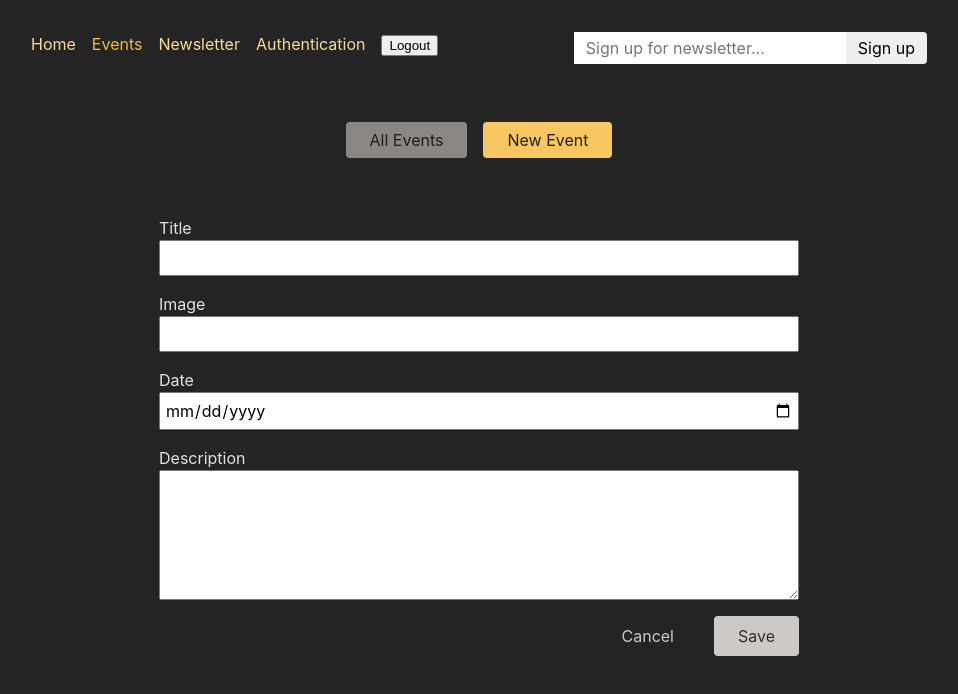
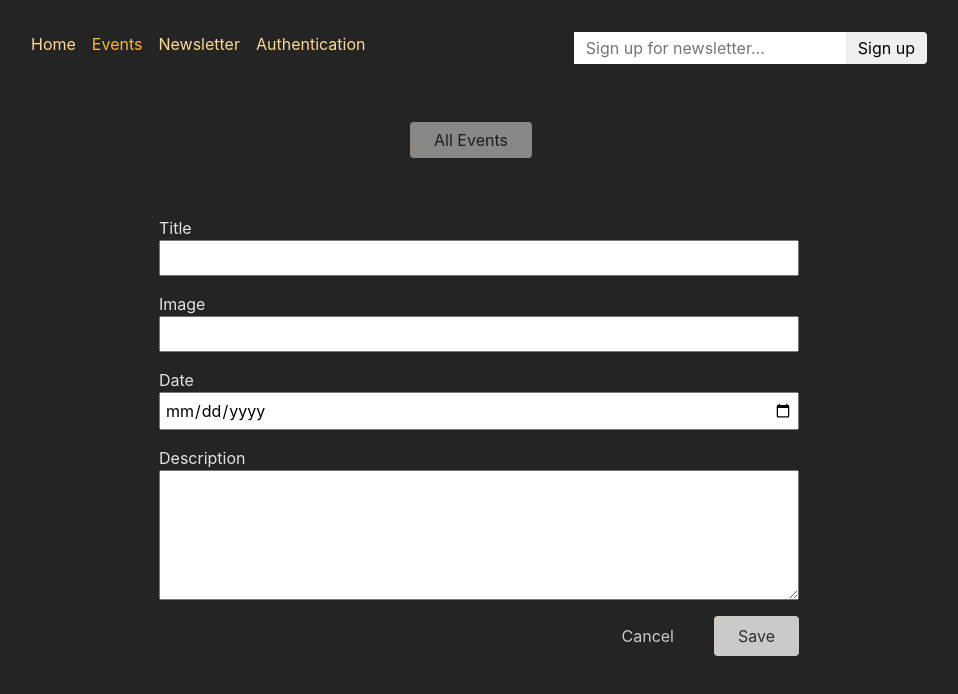
Before and after one commit to KozerT/react-app-multi-page-spa, a React (Vite) app in the folder frontend/: page /events/new in a window 1280 px wide. Shown: the top 694 px of the page, without its empty margins (161-1119 px from the left). Built offline with nearby package versions, Linux system fonts and the light colour scheme.

Commit message:
feat: update  UI Based on Auth Status

```diff
--- a/frontend/src/App.jsx
+++ b/frontend/src/App.jsx
@@ -18,12 +18,15 @@
   action as authAction,
 } from "./pages/AuthenticationPage";
 import { action as LogoutAction } from "./pages/Logout.jsx";
+import { tokenLoader } from "./util/auth.js";
 
 const router = createBrowserRouter([
   {
     path: "/",
     element: <RootLayout />,
     errorElement: <ErrorPage />,
+    id: "root",
+    loader: tokenLoader,
     children: [
       { index: true, element: <HomePage /> },
       {
--- a/frontend/src/components/EventItem.jsx
+++ b/frontend/src/components/EventItem.jsx
@@ -1,9 +1,9 @@
-import { Link, useSubmit } from "react-router-dom";
+import { Link, useRouteLoaderData, useSubmit } from "react-router-dom";
 import classes from "./EventItem.module.css";
 
 function EventItem({ event }) {
   const submit = useSubmit();
-
+  const token = useRouteLoaderData();
   function startDeleteHandler() {
     const proceed = window.confirm("Are you sure?");
 
@@ -18,10 +18,12 @@
       <h1>{event.title}</h1>
       <time>{event.date}</time>
       <p>{event.description}</p>
-      <menu className={classes.actions}>
-        <Link to="edit">Edit</Link>
-        <button onClick={startDeleteHandler}>Delete</button>
-      </menu>
+      {token && (
+        <menu className={classes.actions}>
+          <Link to="edit">Edit</Link>
+          <button onClick={startDeleteHandler}>Delete</button>
+        </menu>
+      )}
     </article>
   );
 }
--- a/frontend/src/components/EventsNavigation.jsx
+++ b/frontend/src/components/EventsNavigation.jsx
@@ -1,7 +1,8 @@
-import { NavLink } from "react-router-dom";
+import { NavLink, useRouteLoaderData } from "react-router-dom";
 import classes from "./EventsNavigation.module.css";
 
 function EventsNavigation() {
+  const token = useRouteLoaderData();
   return (
     <header className={classes.header}>
       <nav>
@@ -17,6 +18,7 @@
             </NavLink>
           </li>
           <li>
+            {token && (
               <NavLink
                 to="/events/new"
                 className={({ isActive }) =>
@@ -24,6 +26,7 @@
                 }>
                 New Event
               </NavLink>
+            )}
           </li>
         </ul>
       </nav>
--- a/frontend/src/components/MainNavigation.jsx
+++ b/frontend/src/components/MainNavigation.jsx
@@ -1,8 +1,10 @@
-import { Form, NavLink } from "react-router-dom";
+import { Form, NavLink, useRouteLoaderData } from "react-router-dom";
 import classes from "./MainNavigation.module.css";
 import NewsletterSignup from "./NewsletterSignup";
 
 function MainNavigation() {
+  const token = useRouteLoaderData("root");
+
   return (
     <header className={classes.header}>
       <nav>
@@ -35,6 +37,7 @@
               Newsletter
             </NavLink>
           </li>
+          {!token && (
             <li>
               <NavLink
                 to="/auth?mode=login"
@@ -44,11 +47,14 @@
                 Authentication
               </NavLink>
             </li>
+          )}
+          {token && (
             <li>
               <Form action="/logout" method="post">
                 <button>Logout</button>
               </Form>
             </li>
+          )}
         </ul>
       </nav>
       <NewsletterSignup />
--- a/frontend/src/util/auth.js
+++ b/frontend/src/util/auth.js
@@ -2,3 +2,7 @@
   const token = localStorage.getItem("token");
   return token;
 };
+
+export const tokenLoader = () => {
+  return getAuthToken();
+};
```
Lines whose indentation alone changed are shown as unchanged.
